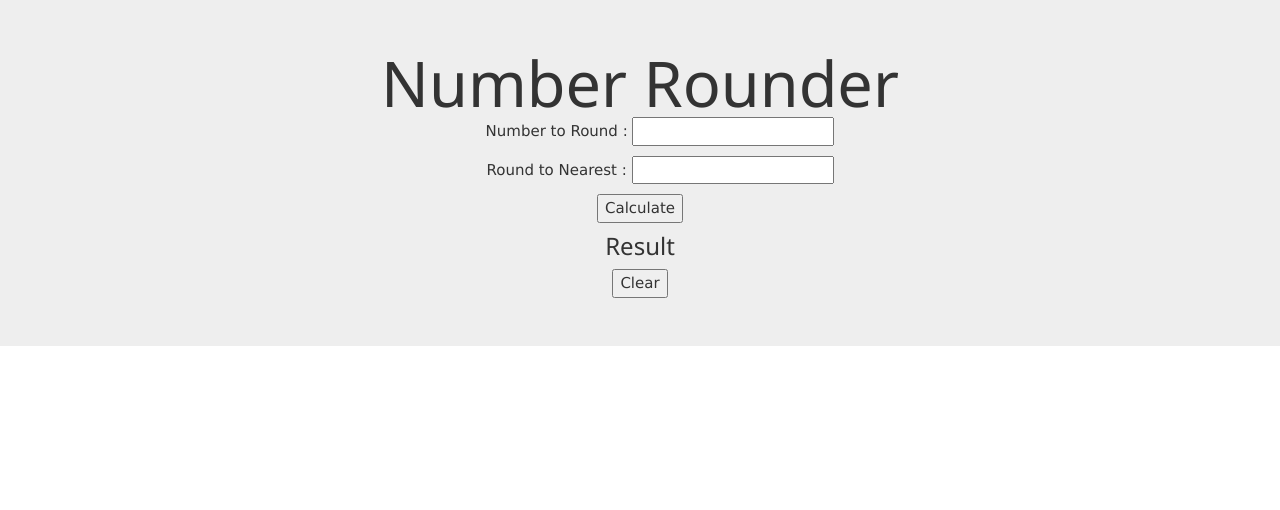
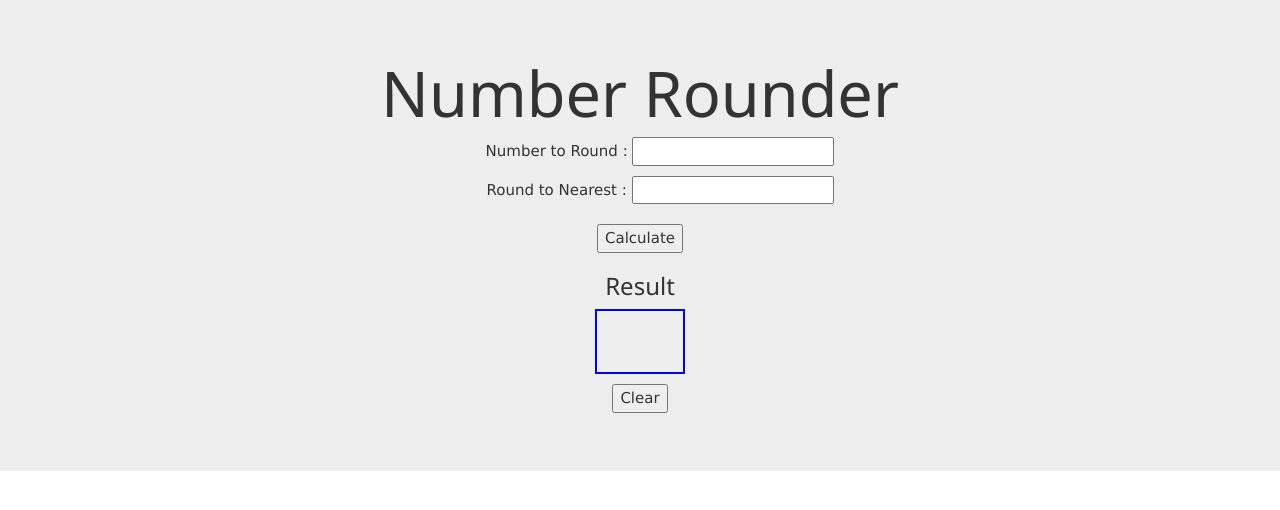
Before and after one commit to GabbyGeo/Number-Rounder_V1, a plain HTML site: page index.html in a window 1280 px wide. Drawn offline with nearby package versions, Linux system fonts and the light colour scheme.

Commit message:
Update style.css

```diff
--- a/CSS/style.css
+++ b/CSS/style.css
@@ -1,25 +1,16 @@
-h1 {
-  font-size: 40px;
-  color: blue;
-  font-family: 'Pacifico', cursive;
-  line-height: 48px;
-  display: inline;
+.button {
+  margin: 10px;
 }
 
-#inputBoxes {
-  color: #737373;
-  line-height: 30px;
-  padding-top: 10px;
-  padding-bottom: 10px;
+.button:hover {
+  box-shadow: 0 12px 16px 0 rgba(0,0,0,0.24), 0 17px 50px 0 rgba(0,0,0,0.19);
 }
 
-p {
-  padding-top: 10px;
-  font-size: 20px;
+.resultText {
+  margin: 0 auto;
+  border: 2px solid blue;
+  width: 90px;
+  height: 65px;
+  font-size: 2.25em;
   color: blue;
 }
-
-#display {
-  color: blue;
-  font-size: 20px;
-}
```
